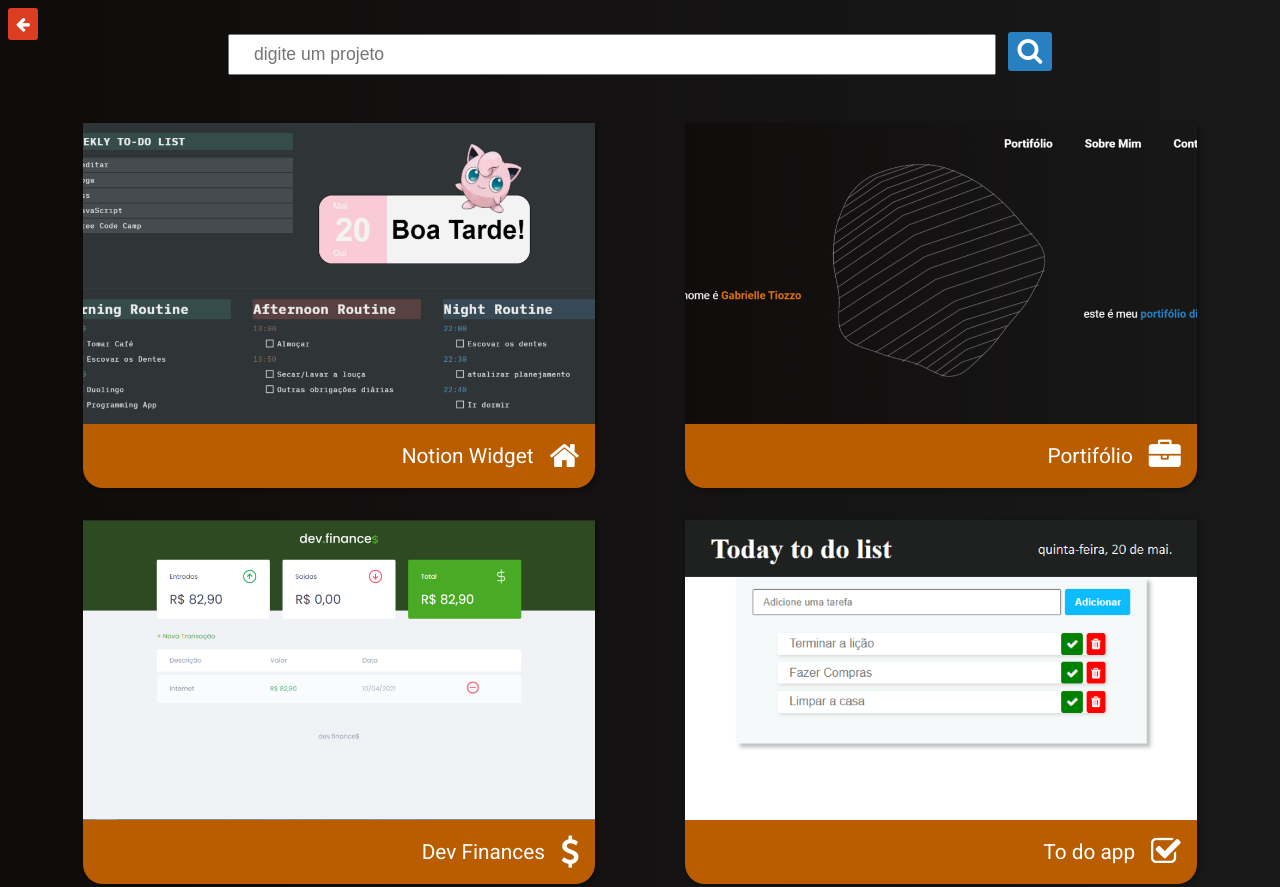
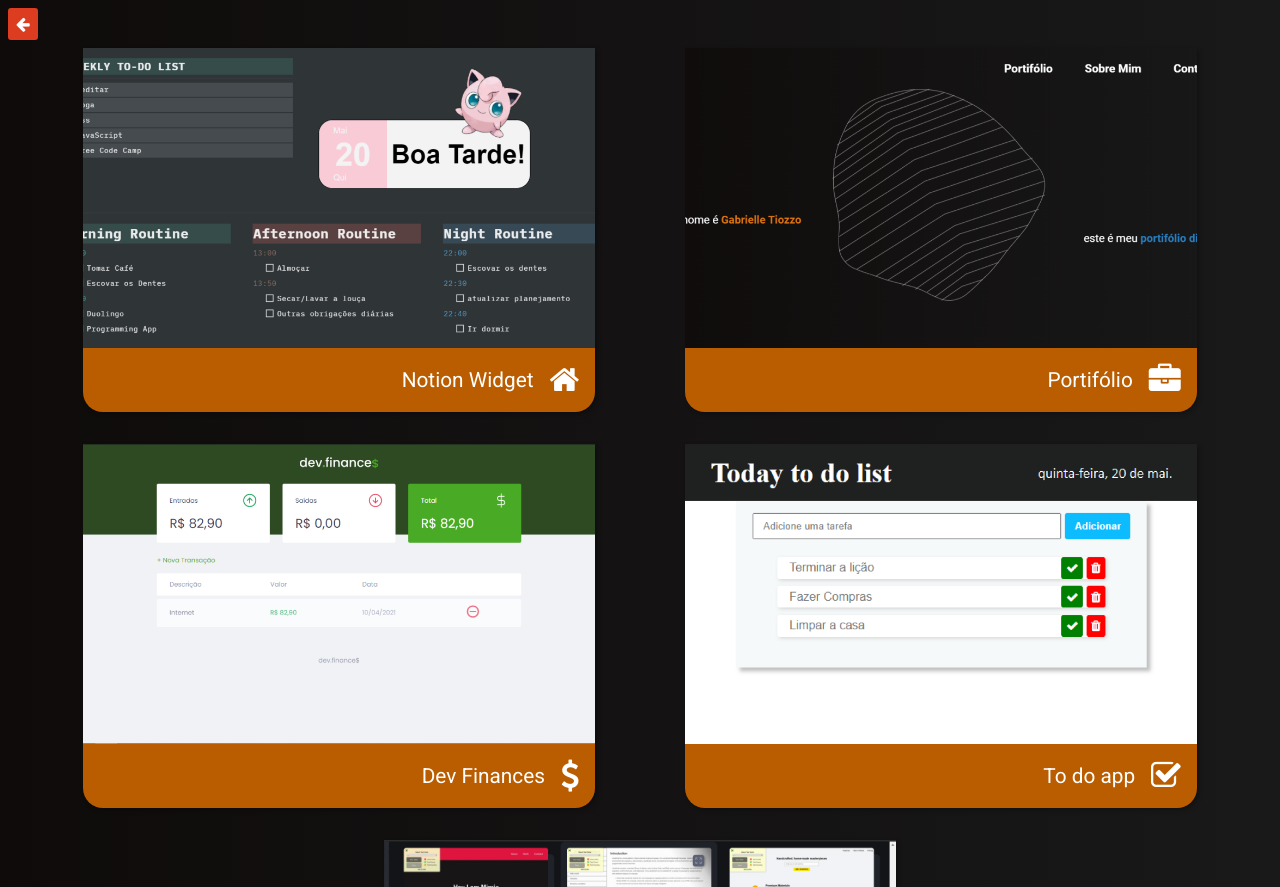
Before and after one commit to tiozzogabi/portifolio, a website: page moreProjects.html in a window 1280 px wide. Shown: the top 887 px of the page. Drawn offline with Linux system fonts and the light colour scheme.

Commit message:
more projects

```diff
--- a/moreProjects.html
+++ b/moreProjects.html
@@ -5,6 +5,7 @@
     <meta http-equiv="X-UA-Compatible" content="IE=edge" />
     <meta name="viewport" content="width=device-width, initial-scale=1.0" />
     <link rel="stylesheet" href="src/css/main.css" />
+    <link rel="stylesheet" href="src/css/medias.css" />
     <link rel="stylesheet" href="src/css/scrollbar.css" />
     <link rel="stylesheet" href="src/css/projects.css" />
     <link
@@ -25,24 +26,9 @@
     <a href="./index.html" class="back-index"
       ><i class="fa fa-arrow-left fa-1x"></i
     ></a>
-    <header>
-      <form action="" role="search">
-        <input
-          type="search"
-          aria-label="search text"
-          name="search"
-          id="search"
-          placeholder="digite um projeto"
-        />
-        <button type="submit" class="search-button" value="Search">
-          <i class="fa fa-search fa-2x"></i>
-        </button>
-      </form>
-    </header>
-
     <main>
       <div id="project-container">
-        <div class="project-tile">
+        <div class="project-tile" id="notion widget">
           <a
             class="project-link"
             href="https://github.com/tiozzogabi/widgetNotionDate"
@@ -60,7 +46,7 @@
           </a>
         </div>
 
-        <div class="project-tile">
+        <div class="project-tile" id="portifolio">
           <a
             class="project-link"
             href="https://github.com/tiozzogabi/portifolio"
@@ -78,7 +64,7 @@
           </a>
         </div>
 
-        <div class="project-tile">
+        <div class="project-tile" id="dev finances">
           <a
             class="project-link"
             href="https://github.com/tiozzogabi/maratonaDiscover"
@@ -96,7 +82,7 @@
           </a>
         </div>
 
-        <div class="project-tile">
+        <div class="project-tile" id="to do app">
           <a
             class="project-link"
             href="https://github.com/tiozzogabi/toDoApp"
@@ -110,7 +96,7 @@
           </a>
         </div>
 
-        <div class="project-tile">
+        <div class="project-tile" id="free code camp">
           <a
             class="project-link"
             href="https://www.freecodecamp.org/fcc00b06696-b8d7-4189-8e9e-73a997314667"
@@ -132,5 +118,6 @@
     <footer>
       <p class="footer">@Copyright Gabit</p>
     </footer>
+    <script src="src/script/search.js"></script>
   </body>
 </html>
--- a/src/css/projects.css
+++ b/src/css/projects.css
@@ -1,36 +1,6 @@
-header {
-  padding: 2rem 1rem;
-  display: flex;
-  align-items: center;
-  justify-content: center;
-}
-
-#search {
-  margin-right: 0.5rem;
-  padding: 0.5rem 1.5rem;
-  width: 60vw;
-  font-size: 1.1rem;
-  color: rgb(158, 158, 158);
-}
-
-.search-button {
-  padding: 0.4rem 0.6rem;
-  background: var(--blue);
-  border: none;
-  border-radius: 3px;
-  cursor: pointer;
-}
-
-.search-button:hover {
-  background: #31bde7;
-}
-
-.fa-search {
-  color: #fff;
-}
-
 main {
   height: auto;
+  padding: 2rem 0rem;
 }
 
 a {
```
Also changed, not shown: index.html (+1 -1 lines), src/images/imgEx.png (deleted), src/images/landing-page.png (added).
